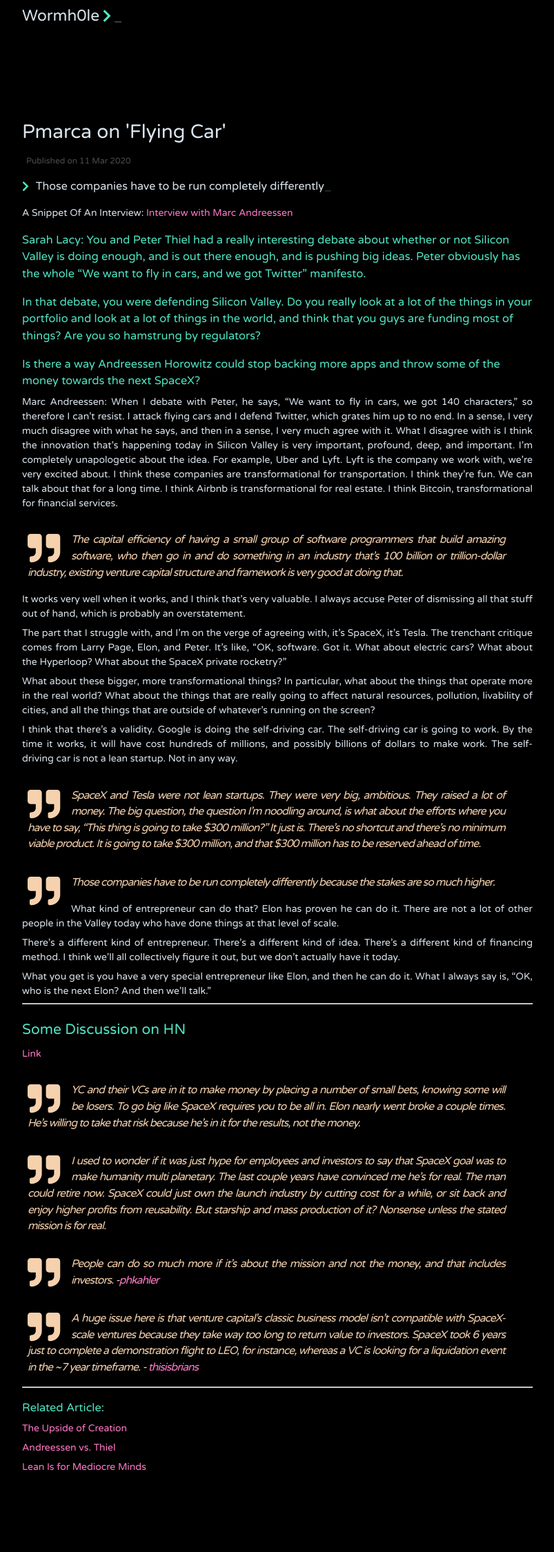
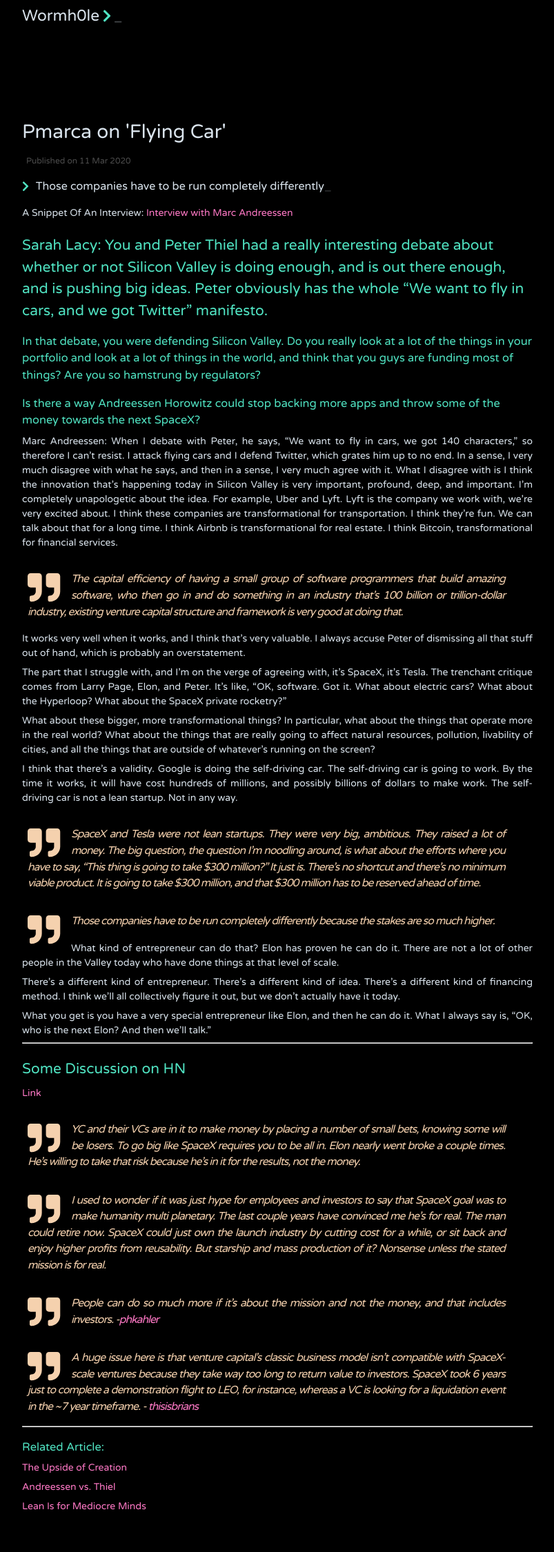
Before and after one commit to jithendrabsy/thoughts, a Jekyll site: the page built from _posts/2020-03-11-pmarca-flying-car.md, in a window 1280 px wide. Shown: the whole page at 69% size, without its empty margins (238-1041 px from the left). Built offline with Jekyll 4.4.1, drawn with Linux system fonts in a browser that asks for light colours; nearby versions of some CDN libraries; before the commit the page ends 2193 px from its top, so only the background shows below that.

Commit message:
Update ## Size

```diff
--- a/_posts/2020-03-11-pmarca-flying-car.md
+++ b/_posts/2020-03-11-pmarca-flying-car.md
@@ -7,7 +7,7 @@
 
 A Snippet Of An Interview: [Interview with Marc Andreessen](https://www.startups.com/library/founder-stories/marc-andreessen)
 
-### Sarah Lacy: You and Peter Thiel had a really interesting debate about whether or not Silicon Valley is doing enough, and is out there enough, and is pushing big ideas. Peter obviously has the whole “We want to fly in cars, and we got Twitter” manifesto.
+## Sarah Lacy: You and Peter Thiel had a really interesting debate about whether or not Silicon Valley is doing enough, and is out there enough, and is pushing big ideas. Peter obviously has the whole “We want to fly in cars, and we got Twitter” manifesto.
 
 ### In that debate, you were defending Silicon Valley. Do you really look at a lot of the things in your portfolio and look at a lot of things in the world, and think that you guys are funding most of things? Are you so hamstrung by regulators?
 
```
